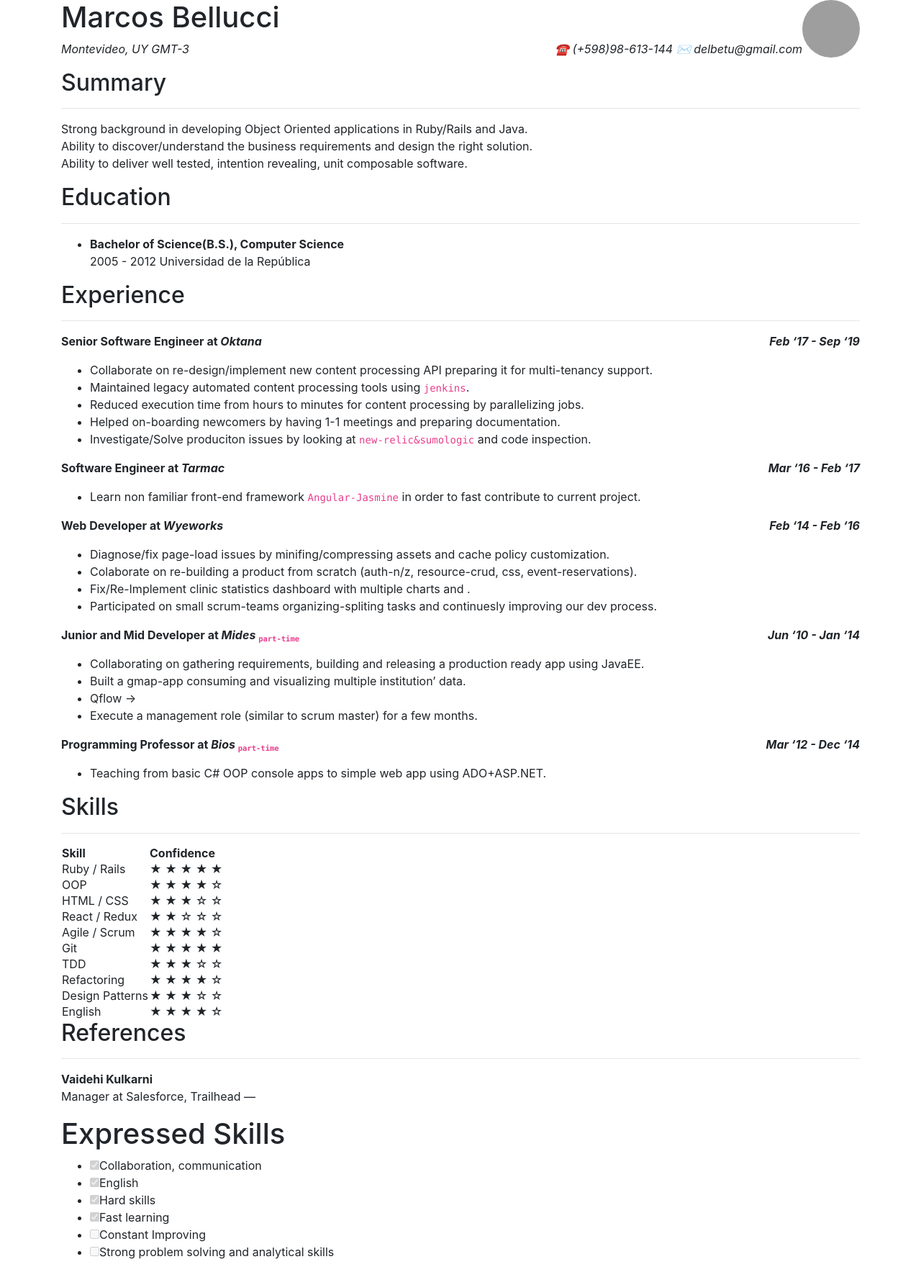
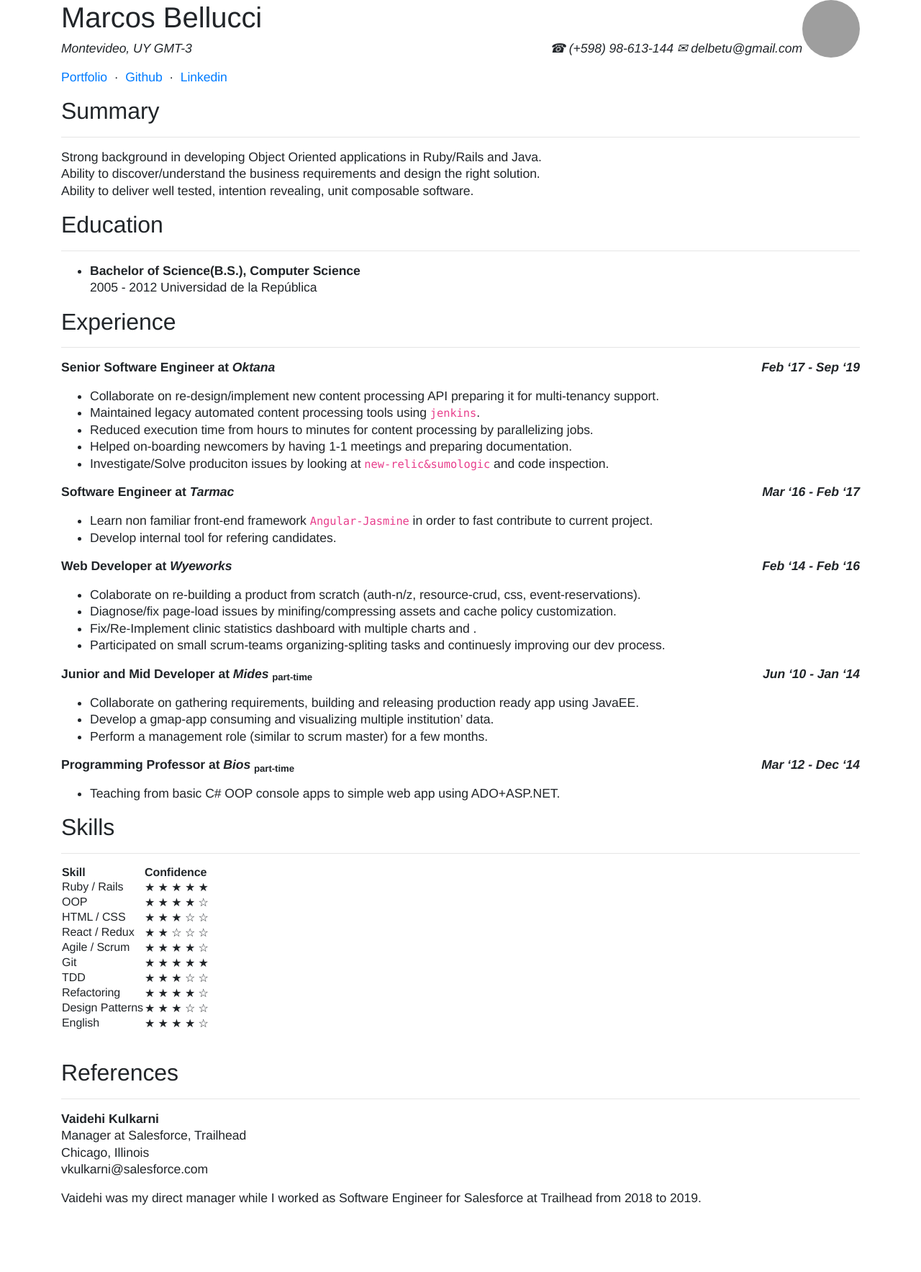
Before and after one commit to delbetu/delbetu.github.io, a Jekyll site: the page built from resume.md, in a window 1280 px wide. Shown: the whole page at 72% size. Built offline with Jekyll 4.4.1, drawn with Linux system fonts in a browser that asks for light colours; our own code applies the rules of GitHub Pages for plain Markdown files; after the commit the page ends 1693 px from its top, so only the background shows below that; grey boxes are pictures that could not be loaded.

Commit message:
Add printed version and social links.

```diff
--- a/assets/stylesheets/resume.sass
+++ b/assets/stylesheets/resume.sass
@@ -1,5 +1,27 @@
 ---
 ---
 
+body
+  font-family: Helvetica Neue,Helvetica,Arial,Liberation Sans,Roboto,Noto,sans-serif
+  font-size: 1.1rem
+  letter-spacing: -.06px
+  font-weight: 400
+  line-height: 1.34
+
 .gravatar
   border-radius: 50%
+
+.only-print
+  display: none
+
+@media print
+  .no-print
+    display: none
+  .pagebreak
+    clear: both
+    page-break-after: always
+  .print-footer
+    display: block
+    position: fixed
+    bottom: 0
+    right: 30
--- a/resume.md
+++ b/resume.md
@@ -3,7 +3,15 @@
 ---
 
 # Marcos Bellucci ![photo](https://s.gravatar.com/avatar/aa13dc88f709dd1b1ec9b6b24e85089f?s=80){:.float-right.gravatar}
-_Montevideo, UY GMT-3_   _&#9742; (+598)98-613-144 &#9993; delbetu@gmail.com_{:.float-right}
+_Montevideo, UY GMT-3_   _&#9742; (+598) 98-613-144 &#9993; delbetu@gmail.com_{:.float-right}
+
+{:.only-print.print-footer}
+Marcos Bellucci &#9742; (+598) 98-613-144 &#9993; delbetu@gmail.com
+
+{:.no-print}
+ [Portfolio](http://delbetu.github.io) &nbsp;&middot;&nbsp;
+ [Github](https://github.com/delbetu) &nbsp;&middot;&nbsp;
+ [Linkedin](https://www.linkedin.com/in/marcos-bellucci-fratti-76b07918/?locale=en_US)
 
 ## Summary
 ---
@@ -20,33 +28,34 @@
 ---
 
 **Senior Software Engineer at *Oktana*                       *Feb '17 - Sep '19*{:.float-right}**
-> - Collaborate on re-design/implement new content processing API preparing it for multi-tenancy support.
-> - Maintained legacy automated content processing tools using `jenkins`.
-> - Reduced execution time from hours to minutes for content processing by parallelizing jobs.
-> - Helped on-boarding newcomers by having 1-1 meetings and preparing documentation.
-> - Investigate/Solve produciton issues by looking at `new-relic&sumologic` and code inspection.
+ - Collaborate on re-design/implement new content processing API preparing it for multi-tenancy support.
+ - Maintained legacy automated content processing tools using `jenkins`.
+ - Reduced execution time from hours to minutes for content processing by parallelizing jobs.
+ - Helped on-boarding newcomers by having 1-1 meetings and preparing documentation.
+ - Investigate/Solve produciton issues by looking at `new-relic&sumologic` and code inspection.
 
 
 **Software Engineer at *Tarmac*                              *Mar '16 - Feb '17*{:.float-right}**
-> - Learn non familiar front-end framework `Angular-Jasmine` in order to fast contribute to current project.
+ - Learn non familiar front-end framework `Angular-Jasmine` in order to fast contribute to current project.
+ - Develop internal tool for refering candidates.
 
 
 **Web Developer at *Wyeworks*                                *Feb '14 - Feb '16*{:.float-right}**
-> - Diagnose/fix page-load issues by minifing/compressing assets and cache policy customization.
-> - Colaborate on re-building a product from scratch (auth-n/z, resource-crud, css, event-reservations).
-> - Fix/Re-Implement clinic statistics dashboard with multiple charts and .
-> - Participated on small scrum-teams organizing-spliting tasks and continuesly improving our dev process.
+ - Colaborate on re-building a product from scratch (auth-n/z, resource-crud, css, event-reservations).
+ - Diagnose/fix page-load issues by minifing/compressing assets and cache policy customization.
+ - Fix/Re-Implement clinic statistics dashboard with multiple charts and .
+ - Participated on small scrum-teams organizing-spliting tasks and continuesly improving our dev process.
 
 
-**Junior and Mid Developer at *Mides* <sub>`part-time`</sub> *Jun '10 - Jan '14*{:.float-right}**
-> - Collaborating on gathering requirements, building and releasing a production ready app using JavaEE.
-> - Built a gmap-app consuming and visualizing multiple institution' data.
-> - Qflow ->
-> - Execute a management role (similar to scrum master) for a few months.
+**Junior and Mid Developer at *Mides* <sub>part-time</sub> *Jun '10 - Jan '14*{:.float-right}**
+ - Collaborate on gathering requirements, building and releasing production ready app using JavaEE.
+ - Develop a gmap-app consuming and visualizing multiple institution' data.
+ - Perform a management role (similar to scrum master) for a few months.
+<!--- Qflow -> -->
 
 
-**Programming Professor at *Bios*  <sub>`part-time`</sub>    *Mar '12 - Dec '14*{:.float-right}**
-> - Teaching from basic C# OOP console apps to simple web app using ADO+ASP.NET.
+**Programming Professor at *Bios*  <sub>part-time</sub>    *Mar '12 - Dec '14*{:.float-right}**
+ - Teaching from basic C# OOP console apps to simple web app using ADO+ASP.NET.
 
 
 ## Skills
@@ -65,16 +74,32 @@
 | Design Patterns       |&#9733; &#9733; &#9733; &#9734; &#9734; |
 | English               |&#9733; &#9733; &#9733; &#9733; &#9734; |
 
+<br/>
+<div class='pagebreak'></div>
+
 ## References
 ---
 
 **Vaidehi Kulkarni**
 Manager at Salesforce, Trailhead
+Chicago, Illinois
+vkulkarni@salesforce.com
+
+Vaidehi was my direct manager while I worked as Software Engineer for Salesforce at Trailhead from 2018 to 2019.
+
+<!--
+Expressed Skills
 ---
-# Expressed Skills
 - [X] Collaboration, communication
 - [X] English
 - [X] Hard skills
 - [X] Fast learning
 - [ ] Constant Improving
 - [ ] Strong problem solving and analytical skills
+
+TODO
+---
+- Cambiar la fuente san serif se lee bien, todo con la misma letra, tamanio que se lea bien.
+- Check spelling mistakes
+- Arreglar los periodos en los que trabaje, en el documento de la caja de profesionales estaba bien.
+-->
```
